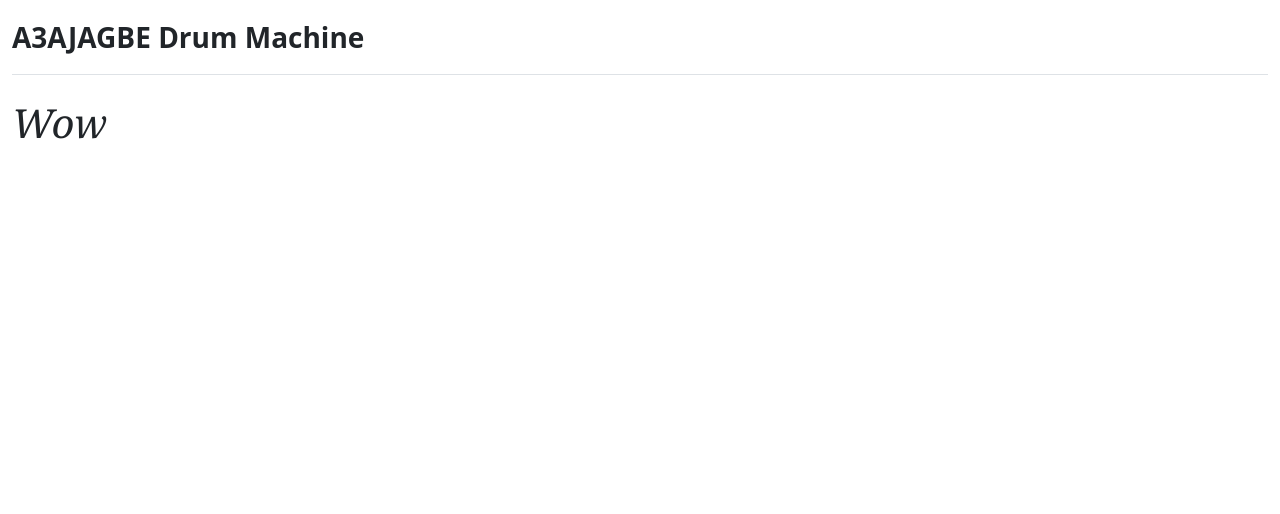
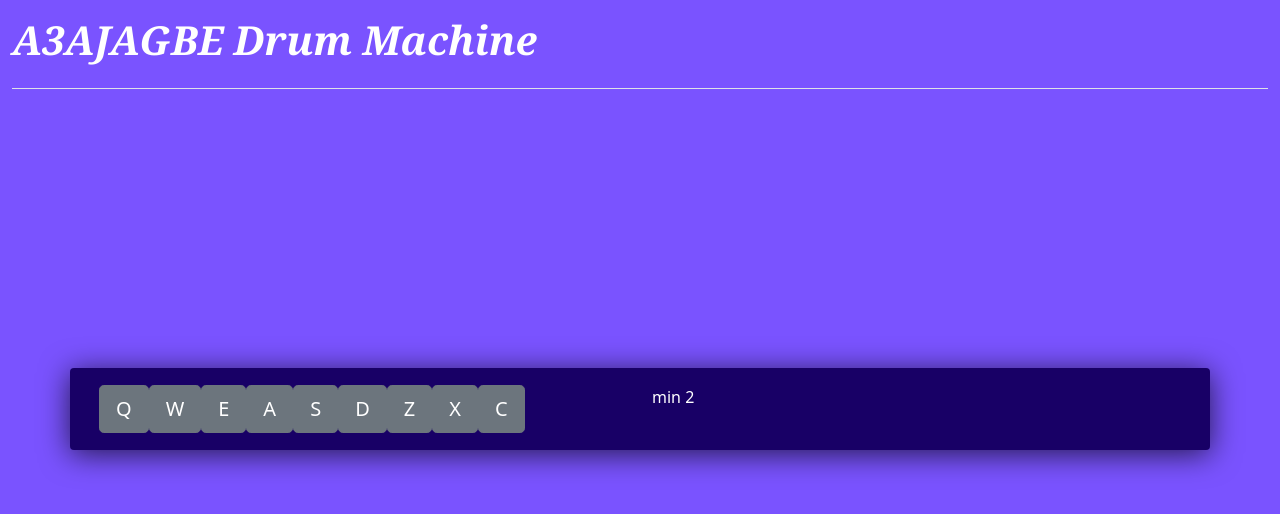
Before and after one commit to A3AJAGBE/react-drum-machine, a React (Create React App) app: page / in a window 1280 px wide. Shown: the top 514 px of the page. Built offline with nearby package versions, Linux system fonts and the light colour scheme.

Commit message:
Add app template

```diff
--- a/src/App.js
+++ b/src/App.js
@@ -2,17 +2,40 @@ import React from 'react';
 import 'bootstrap/dist/css/bootstrap.min.css';
 import './App.css';
 import Container from 'react-bootstrap/Container';
+import Row from 'react-bootstrap/Row'
+import Col from 'react-bootstrap/Col'
+import Button from 'react-bootstrap/Button'
 
 class App extends React.Component {
 
 	render() {
 		return (
-			<Container fluid id="App">
-				<header className="py-3 mb-4 border-bottom">
-					<span className="fs-3 fw-bold">A3AJAGBE Drum Machine</span>
+			<Container fluid id="App-Container">
+
+				<header className="py-3 mb-4 text-center border-bottom">
+					<h1 className="fw-bold text-md-start">A3AJAGBE Drum Machine</h1>
 				</header>
 
-				<h1>Wow</h1>
+				<main>
+					<Container>
+						<Row className="p-3 mb-5 rounded" id="Board-Row">
+							<Col md={6} className="">
+								<Button variant="secondary" size="lg">Q</Button>
+								<Button variant="secondary" size="lg">W</Button>
+								<Button variant="secondary" size="lg">E</Button>
+
+								<Button variant="secondary" size="lg">A</Button>
+								<Button variant="secondary" size="lg">S</Button>
+								<Button variant="secondary" size="lg">D</Button>
+
+								<Button variant="secondary" size="lg">Z</Button>
+								<Button variant="secondary" size="lg">X</Button>
+								<Button variant="secondary" size="lg">C</Button>
+							</Col>
+							<Col md={6} className="mx-auto">min 2</Col>
+						</Row>
+					</Container>
+				</main>
 			</Container>
 		);
 	}
```
